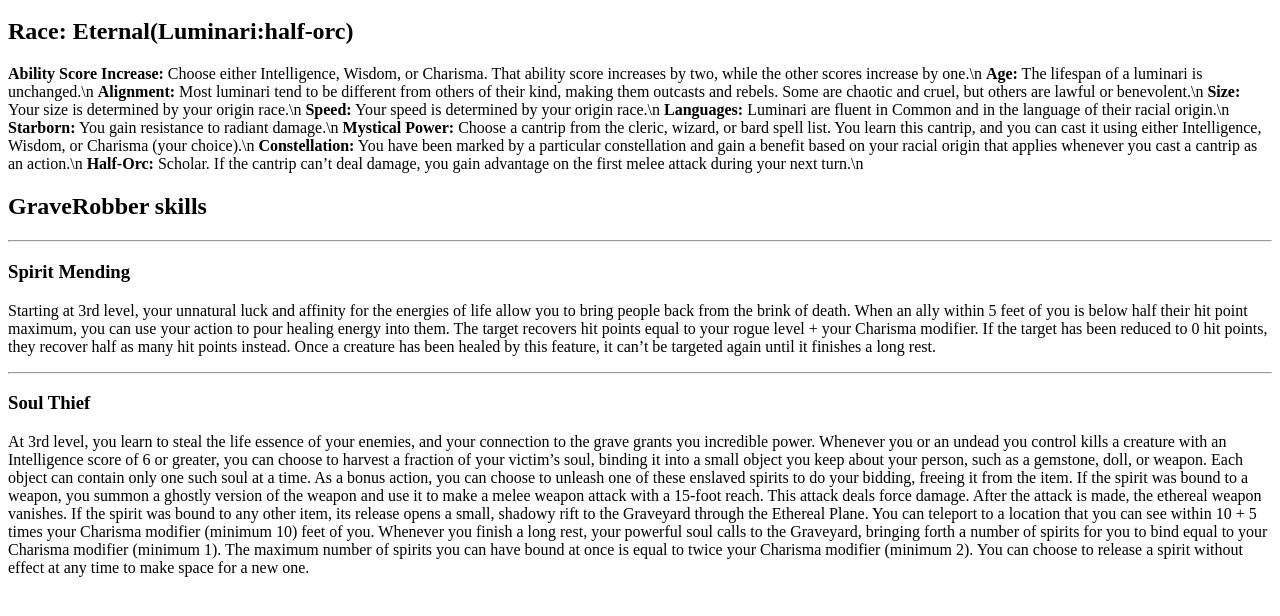
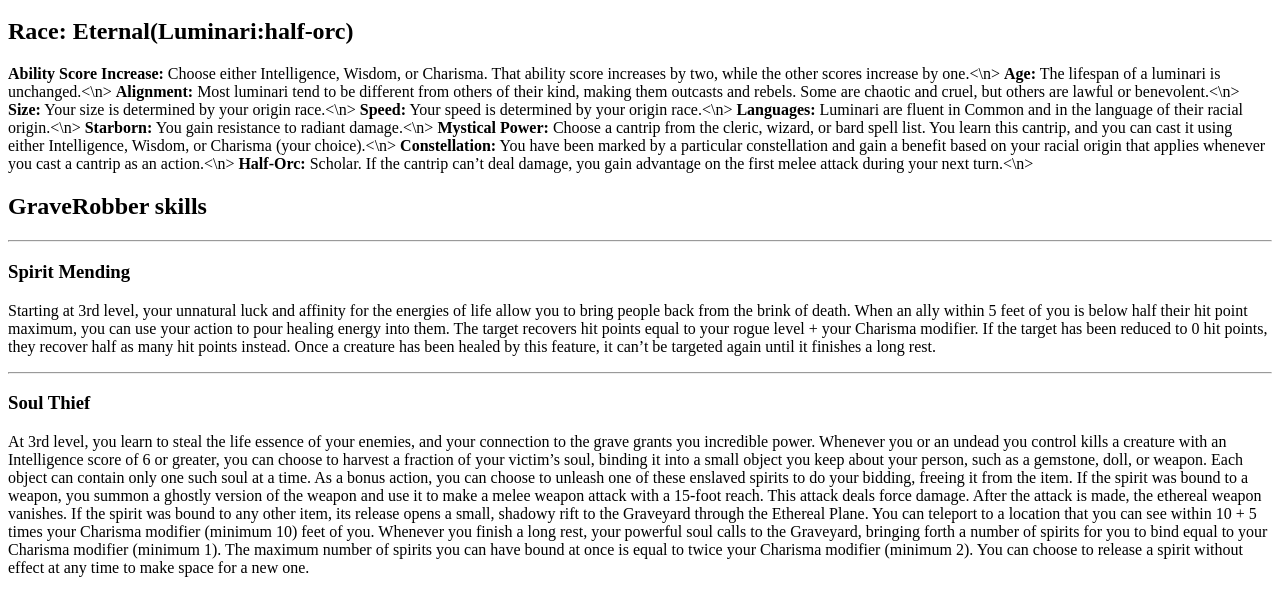
Before and after one commit to PankoSando/Fane.github.io, a plain HTML site: page index.html in a window 1280 px wide. Shown: the part 48-664 px from the top of the page. Drawn offline with Linux system fonts and the light colour scheme.

Commit message:
Update index.html

```diff
--- a/index.html
+++ b/index.html
@@ -3,24 +3,24 @@
 <h2>Race: Eternal(Luminari:half-orc)</h2>
 <p><b>Ability Score Increase:</b> Choose either Intelligence, Wisdom,
 or Charisma. That ability score increases by two, while the
-other scores increase by one.\n
-<b>Age:</b> The lifespan of a luminari is unchanged.\n
+other scores increase by one.<\n>
+<b>Age:</b> The lifespan of a luminari is unchanged.<\n>
 <b>Alignment:</b> Most luminari tend to be different from others
 of their kind, making them outcasts and rebels. Some are
-chaotic and cruel, but others are lawful or benevolent.\n
-<b>Size:</b> Your size is determined by your origin race.\n
-<b>Speed:</b> Your speed is determined by your origin race.\n
+chaotic and cruel, but others are lawful or benevolent.<\n>
+<b>Size:</b> Your size is determined by your origin race.<\n>
+<b>Speed:</b> Your speed is determined by your origin race.<\n>
 <b>Languages:</b> Luminari are fluent in Common and in the
-language of their racial origin.\n
-<b>Starborn:</b> You gain resistance to radiant damage.\n
+language of their racial origin.<\n>
+<b>Starborn:</b> You gain resistance to radiant damage.<\n>
 <b>Mystical Power:</b> Choose a cantrip from the cleric, wizard, or
 bard spell list. You learn this cantrip, and you can cast it using
-either Intelligence, Wisdom, or Charisma (your choice).\n
+either Intelligence, Wisdom, or Charisma (your choice).<\n>
 <b>Constellation:</b> You have been marked by a particular
 constellation and gain a benefit based on your racial origin
-that applies whenever you cast a cantrip as an action.\n
+that applies whenever you cast a cantrip as an action.<\n>
 <b>Half-Orc:</b> Scholar. If the cantrip can’t deal damage, you gain
-advantage on the first melee attack during your next turn.\n</p>
+advantage on the first melee attack during your next turn.<\n></p>
 
 <h2>GraveRobber skills</h2>
 <hr>
```
